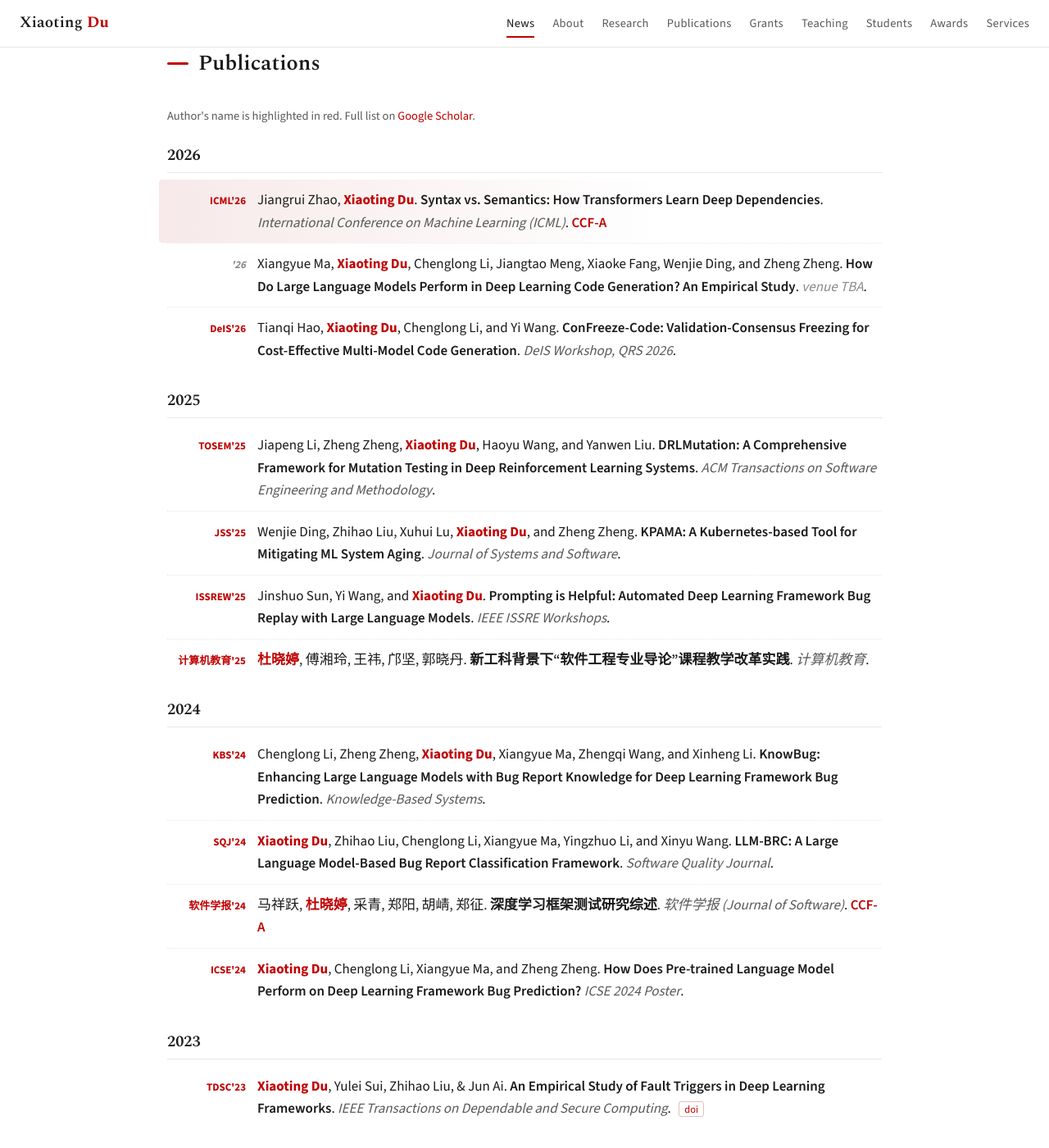
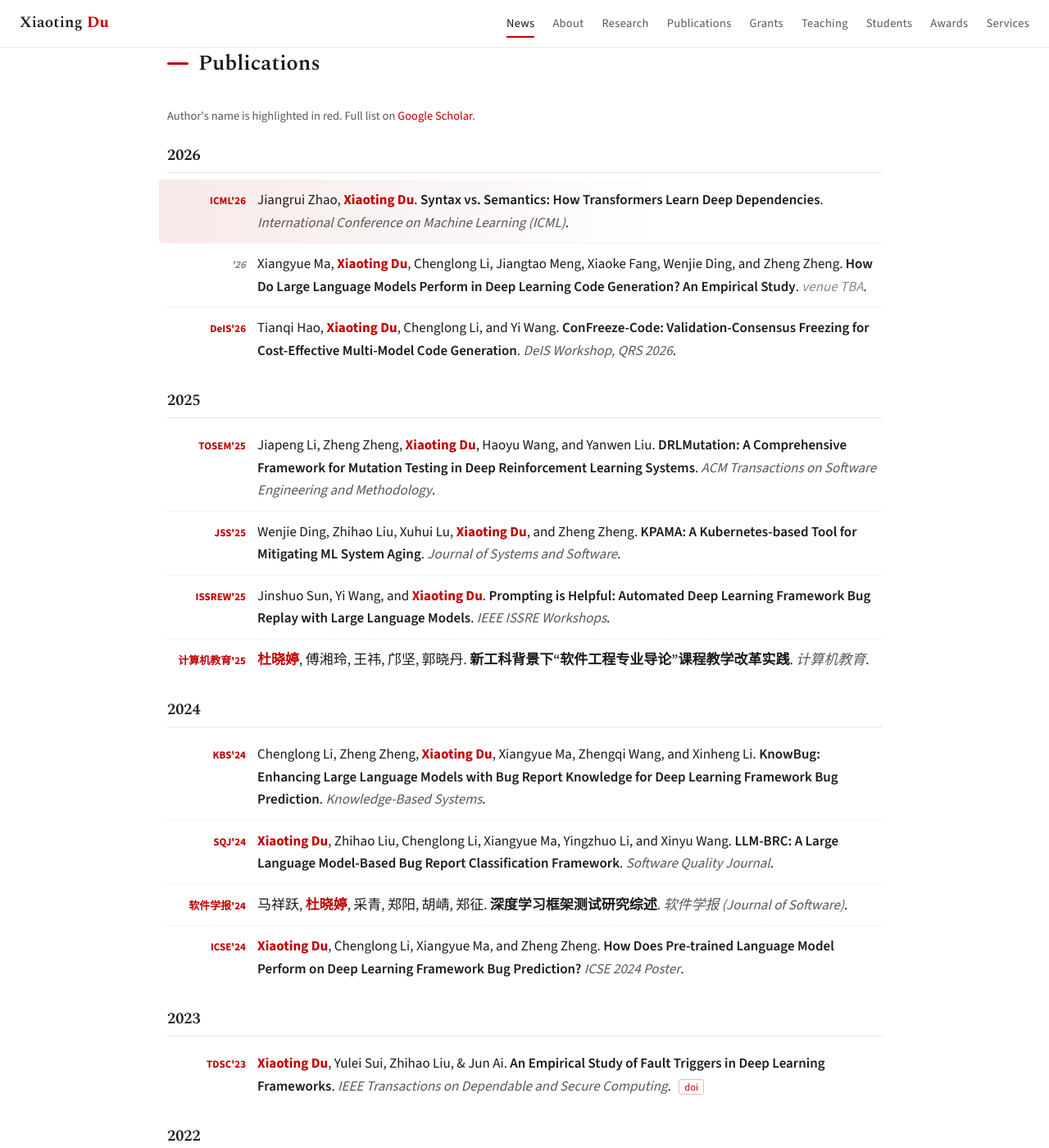
Before and after one commit to xiaotingdu/xiaotingdu.github.io, a Jekyll site: the page index.html, which Jekyll copies as it is, in a window 1280 px wide and 1400 px high, scrolled down 1626 px. Shown: the whole window at 82% size. Built offline with Jekyll 4.4.1, drawn with Linux system fonts in a browser that asks for light colours; a style sheet for code colours, icons or effects is not loaded.

Commit message:
style: remove remaining CCF-A labels (ICML'26, 软件学报'24)
Co-Authored-By: Claude Opus 4.8 <noreply@anthropic.com>
Claude-Session: https://claude.ai/code/session_01HHvSEjrXxiD74jJiDgt76N

```diff
--- a/index.html
+++ b/index.html
@@ -120,7 +120,7 @@
     <div class="year-head">2026</div>
     <div class="pub featured">
       <div class="venue">ICML'26</div>
-      <div class="pub__body">Jiangrui Zhao, <span class="me">Xiaoting Du</span>. <span class="title">Syntax vs. Semantics: How Transformers Learn Deep Dependencies</span>. <span class="viz">International Conference on Machine Learning (ICML)</span>. <span class="award">CCF-A</span></div>
+      <div class="pub__body">Jiangrui Zhao, <span class="me">Xiaoting Du</span>. <span class="title">Syntax vs. Semantics: How Transformers Learn Deep Dependencies</span>. <span class="viz">International Conference on Machine Learning (ICML)</span>.</div>
     </div>
     <div class="pub">
       <div class="venue"><span class="todo">'26</span></div>
@@ -162,7 +162,7 @@
     </div>
     <div class="pub">
       <div class="venue">软件学报'24</div>
-      <div class="pub__body">马祥跃, <span class="me">杜晓婷</span>, 采青, 郑阳, 胡崝, 郑征. <span class="title">深度学习框架测试研究综述</span>. <span class="viz">软件学报 (Journal of Software)</span>. <span class="award">CCF-A</span></div>
+      <div class="pub__body">马祥跃, <span class="me">杜晓婷</span>, 采青, 郑阳, 胡崝, 郑征. <span class="title">深度学习框架测试研究综述</span>. <span class="viz">软件学报 (Journal of Software)</span>.</div>
     </div>
     <div class="pub">
       <div class="venue">ICSE'24</div>
```
